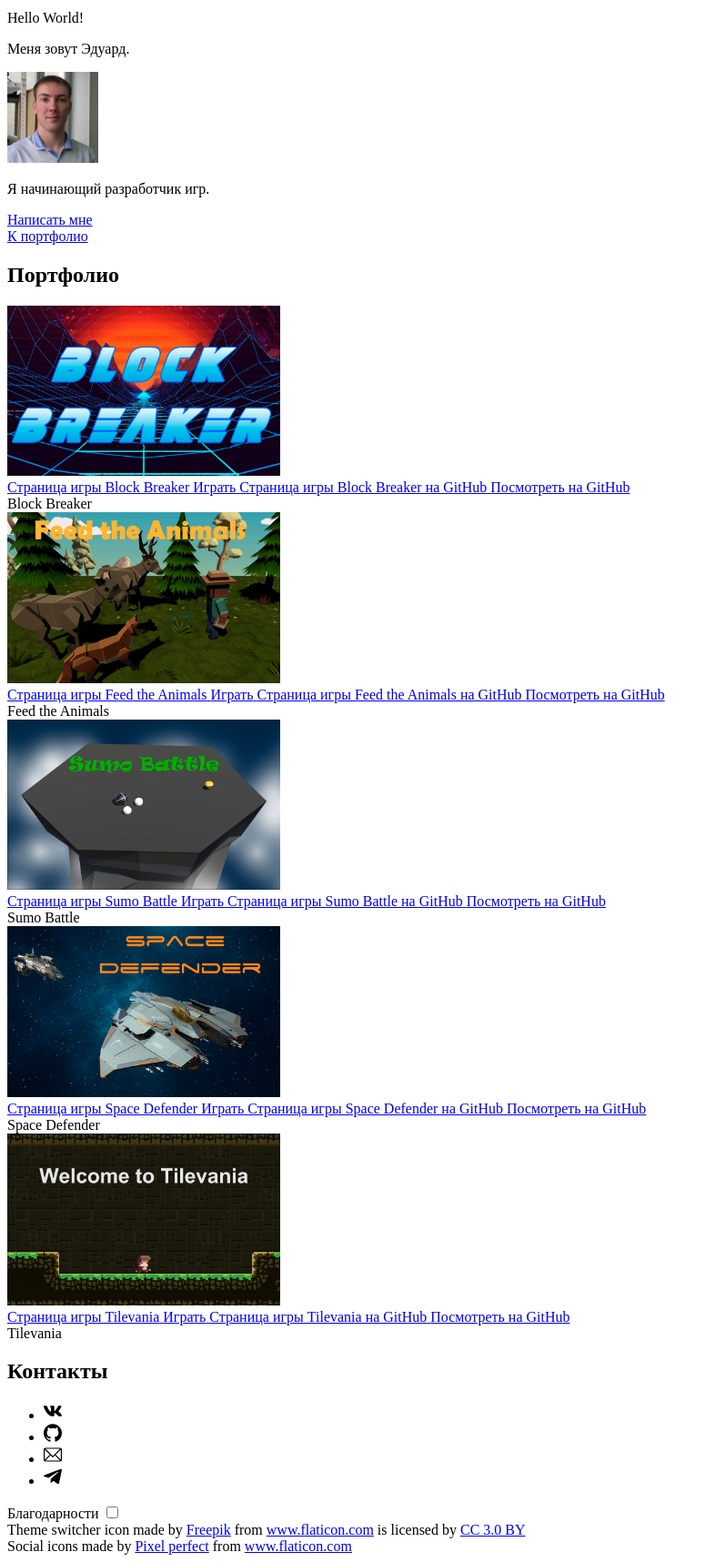
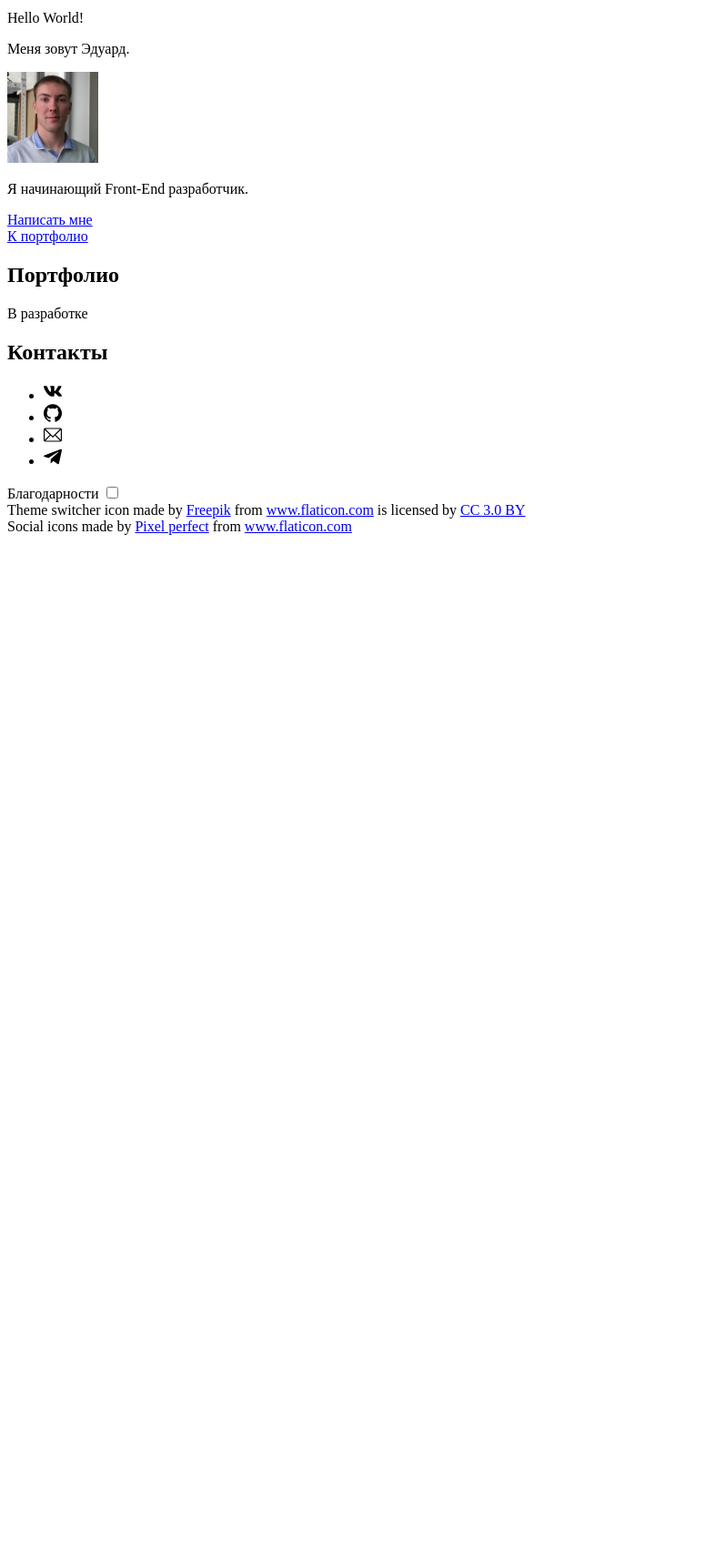
Before and after one commit to EdMSL/EdMSL.github.io, a Node project: template src/html/index.handlebars in a window 1280 px wide. Shown: the part 189-1906 px from the top of the page at 91% size, without its empty margins (0-786 px from the left). After the commit the page ends 777 px from the top, so only its background shows below. Run offline with Node 20 templates, Linux system fonts and the light colour scheme; the template is opened without the code that fills it, so the values that code supplies are empty; some web fonts are replaced.

Commit message:
Change main page

```diff
--- a/src/html/index.handlebars
+++ b/src/html/index.handlebars
@@ -32,7 +32,8 @@
 
       <section class="portfolio">
         <h2 class="visually-hidden" id="portfolio">Портфолио</h2>
-        <div class="games__container">
+        <p>В разработке</p>
+        {{!-- <div class="games__container">
           <div class="games__items">
             {{> partials/gameCard gameName="Block Breaker" gameNameInHTML="BlockBreaker" gameOnGitHub="block-breaker"}}
             {{> partials/gameCard gameName="Feed the Animals" gameNameInHTML="FeedTheAnimals"
@@ -42,7 +43,7 @@
             gameOnGitHub="space-defender"}}
             {{> partials/gameCard gameName="Tilevania" gameNameInHTML="Tilevania" gameOnGitHub="tilevania"}}
           </div>
-        </div>
+        </div> --}}
       </section>
     </main>
 
--- a/src/partials/greeting.hbs
+++ b/src/partials/greeting.hbs
@@ -6,7 +6,7 @@
     <p class="greeting__avatar">
       <img class="greeting__img" src="images/content/avatar.jpg" alt="Фото Эдуарда" width="100" height="100">
     </p>
-    <p class="greeting__text">Я начинающий разработчик игр.</p>
+    <p class="greeting__text">Я начинающий Front-End разработчик.</p>
     <a class="greeting__btn" href='#contacts'>Написать мне</a>
   </div>
   <div class="greeting-btn__container">
```
